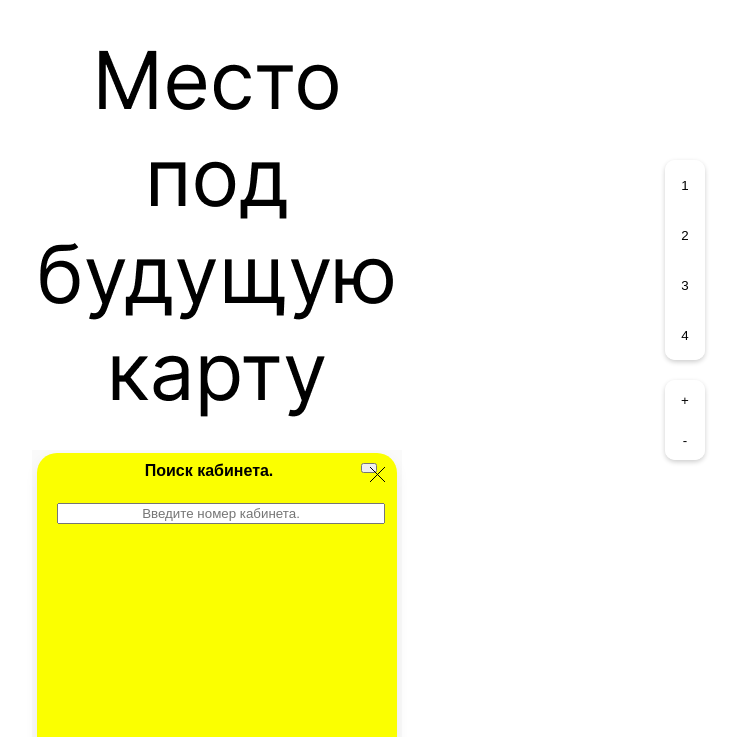
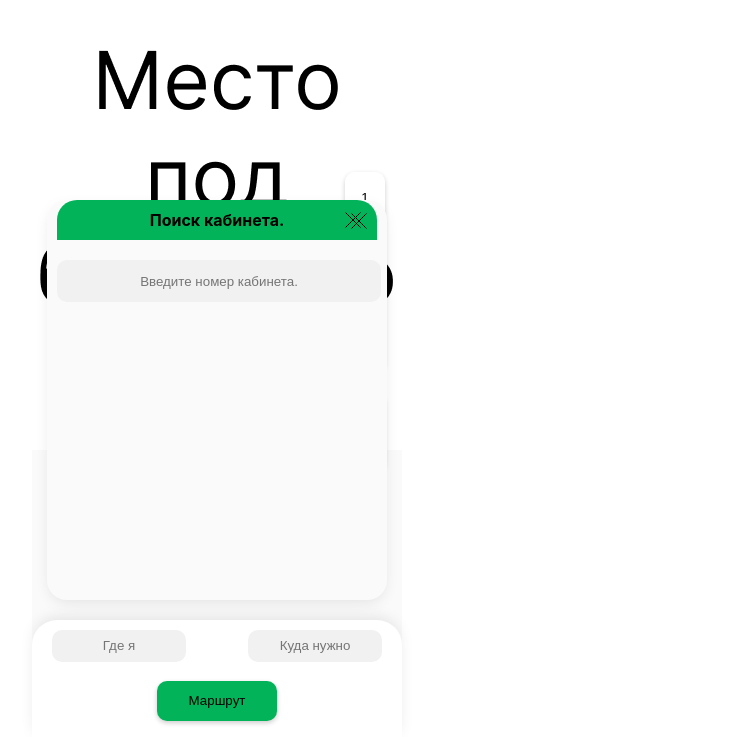
Before and after one commit to EnoTT-031/Navigation-Mobile-APP---Diplom, a plain HTML site: page index.html in a window 1280 px wide. Both pictures are taken after a click on the button 516 px from the left and 770 px from the top of the page. Shown: the top 737 px of the page, without its empty margins (423-1161 px from the left). Drawn offline with Linux system fonts and the light colour scheme; no server answers.

Commit message:
Update style.css

```diff
--- a/css/style.css
+++ b/css/style.css
@@ -1,7 +1,9 @@
 /* Добавление шрифта из файла и применение его ко всему приложению */
 @font-face {
-  font-family: NotoSans-Regular;
-  src: url("./fonts/NotoSans-Regular.ttf");
+  @import url("https://fonts.googleapis.com/css2?family=Inter&display=swap");
+  font-family: "Inter", sans-serif;
+  font-weight: 400;
+  font-style: normal;
 }
 
 html {
@@ -9,14 +11,13 @@ html {
 }
 
 body {
-  font-family: Raleway-Regular, sans-serif;
+  font-family: "Inter", sans-serif;
   height: 100%;
   position: sticky;
 }
 
 /* Задание контейнера для всего приложения */
 .container {
-  position: relative;
   max-width: 370px;
   min-height: 100%;
   display: flex;
@@ -29,6 +30,8 @@ body {
 /* !Раздел main */
 .main {
   flex: 1 1 auto;
+  position: relative;
+  overflow: hidden;
 }
 
 .map {
@@ -57,9 +60,10 @@ body {
 
 /* Инструменты карты */
 .tools {
-  position: fixed;
-  top: 20%;
-  left: 85%;
+  position: absolute;
+  top: 60%;
+  left: 90%;
+  transform: translate(-50%, -50%);
 }
 
 /* Смена этажей */
@@ -215,15 +219,40 @@ body {
 
 /* Форма поиска кабинетов */
 .search-form {
+  width: 340px;
+  height: 400px;
+  position: fixed;
+  left: 50%;
+  top: 50%;
+  transform: translate(-50%, -50%);
   display: none;
-  max-width: 340px;
-  height: 400px;
-  margin: 0 auto;
-  padding: 10px;
-  background-color: #fbff00;
+  background-color: #fafafa;
   border-radius: 20px;
   box-shadow: 0px 5px 15px -3px rgba(0, 0, 0, 0.1);
-  text-align: center;
+}
+
+.search-form__header {
+  width: 100%;
+  height: 40px;
+  display: flex;
+  justify-content: center;
+  align-items: center;
+  background-color: #02b359;
+  border-radius: 20px 20px 0px 0px;
+  /* position: relative; */
+  margin-bottom: 20px;
+}
+
+.search-form__header-button {
+  width: 17px;
+  height: 17px;
+  position: fixed;
+  left: 90%;
+  top: 5%;
+  transform: translate(-50%, -50%);
+  border: none;
+  background-color: transparent;
+  background-image: url(../image/icons/cross.svg);
 }
 
 .search-form__wrapper {
@@ -231,25 +260,30 @@ body {
   margin: 0 auto;
 }
 
-.search-form__header {
+.search-form__main-input {
+  display: block;
+  width: 320px;
   height: 40px;
-  display: flex;
-  flex-wrap: wrap;
-  justify-content: space-between;
   margin: 0 auto;
+  margin-bottom: 30px;
+  border: none;
+  border-radius: 10px;
+  outline: none;
+  text-align: center;
+  background-color: #f1f1f1;
 }
 
-.search-form__header-title {
+.search-form__main-output-string {
+  display: block;
+  width: 320px;
+  height: 40px;
   margin: 0 auto;
-}
-
-.search-form__header-button {
-  width: 10px;
-  height: 10px;
-}
-
-.search-form__main-input {
-  width: 100%;
+  margin-bottom: 10px;
+  border: none;
+  border-radius: 10px;
+  outline: none;
+  text-align: center;
+  background-color: #f1f1f1;
 }
 
 .map {
@@ -258,14 +292,6 @@ body {
   background-image: url("../image/map.jpg");
   background-size: cover;
   background-position: center;
-}
-
-.search-form__main-output {
-}
-
-.search-form__main-output-string {
-  list-style-type: none;
-  padding: 10px;
 }
 
 /* ! Запихнуть две кнопки в общий div */
@@ -284,3 +310,34 @@ body {
 .test-li {
   background-color: #02b359;
 }
+
+/* !ТЕСТОВЫЕ СТИЛИ */
+.setting-form__language-button {
+  border-radius: 50%;
+}
+
+/* !Временные стили карты */
+#map-container {
+  height: 100px;
+  width: 100vw;
+  position: relative;
+  background-color: aqua;
+}
+
+#map-elem {
+  position: absolute;
+  background-color: #ffffff;
+  font-size: 1.6em;
+  width: 3840px;
+  height: 2160px;
+  /* width: 100vw;
+  height: 100vh; */
+  background-image: url("../image/full_map.jpg");
+  transform: translate(-50%, -50%);
+  left: 50%;
+  top: 50%;
+  display: grid;
+  place-items: center;
+  border-radius: 0.3em;
+  cursor: move;
+}
```
